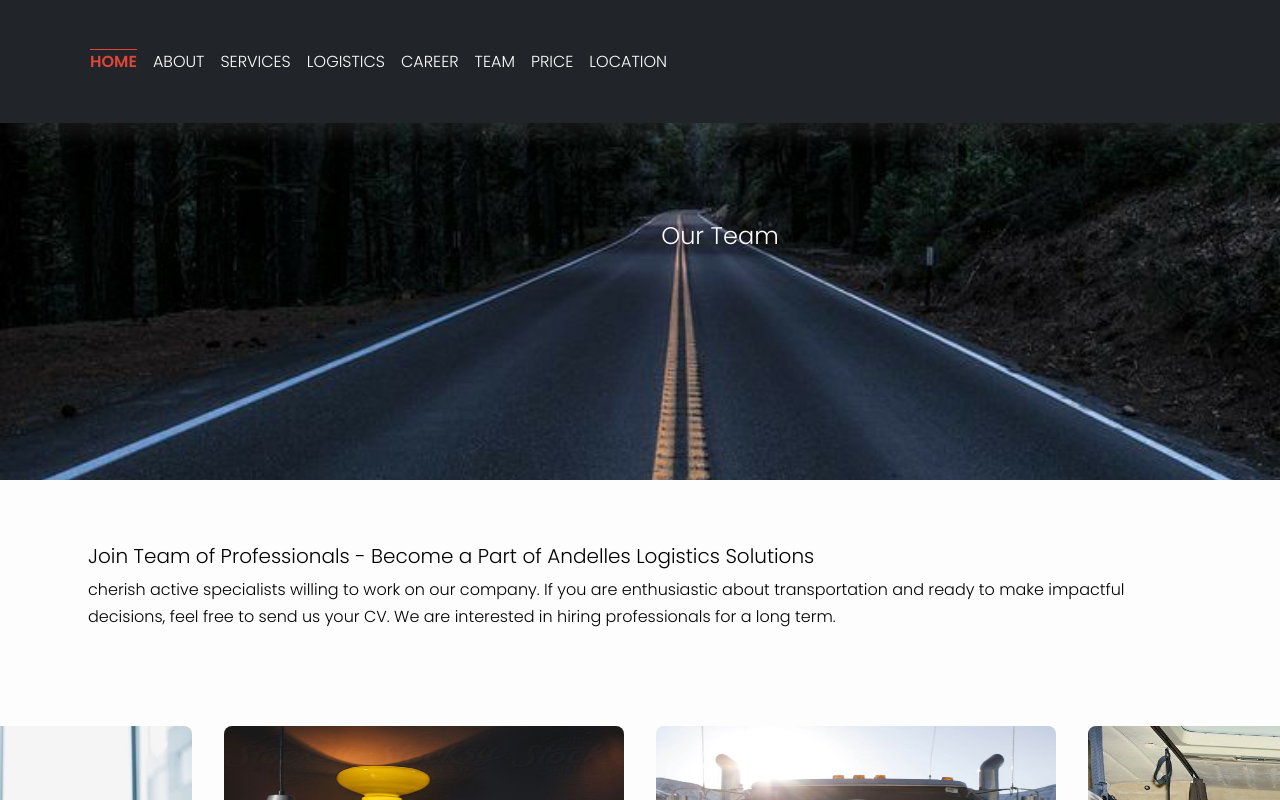
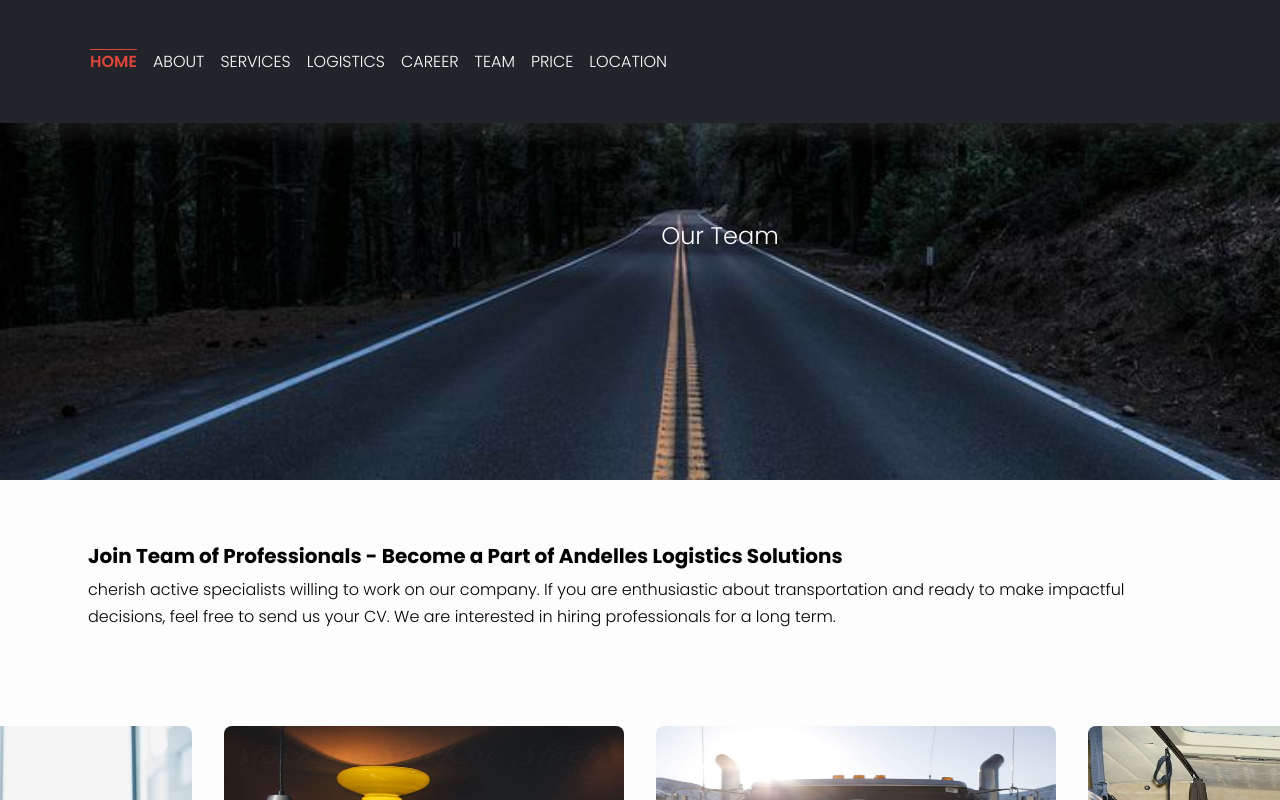
Before and after one commit to Roche001/Logistics-company, a React (Create React App) app: page /Team in a window 1280 px wide. Shown: the top 800 px of the page. Built offline with nearby package versions, Linux system fonts and the light colour scheme.

Commit message:
update changes

```diff
--- a/src/components/team/Team.css
+++ b/src/components/team/Team.css
@@ -14,6 +14,9 @@
 .team-text {
   margin-left: 20rem;
   margin: 4rem;
+}
+.team-text h5 {
+  font-weight: 900;
 }
 .team-header h4 {
   color: #fff;
```
